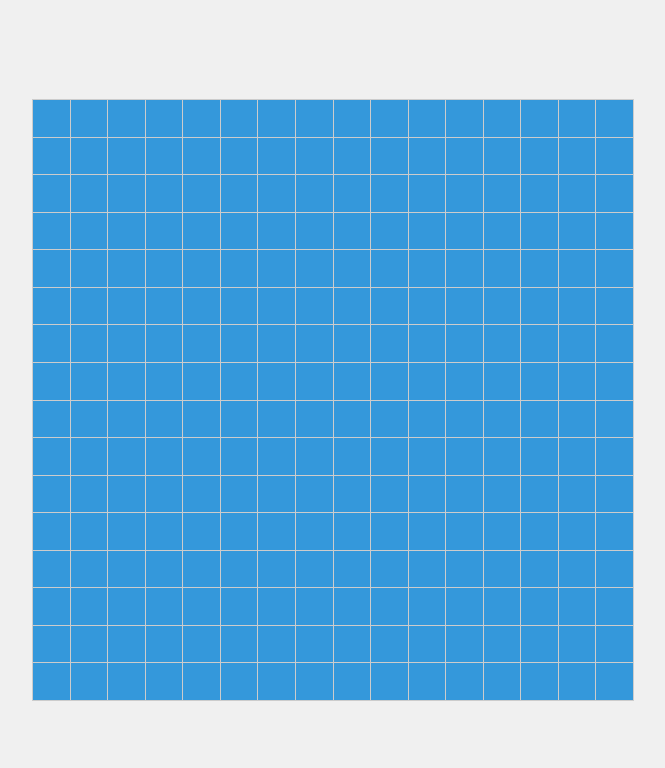
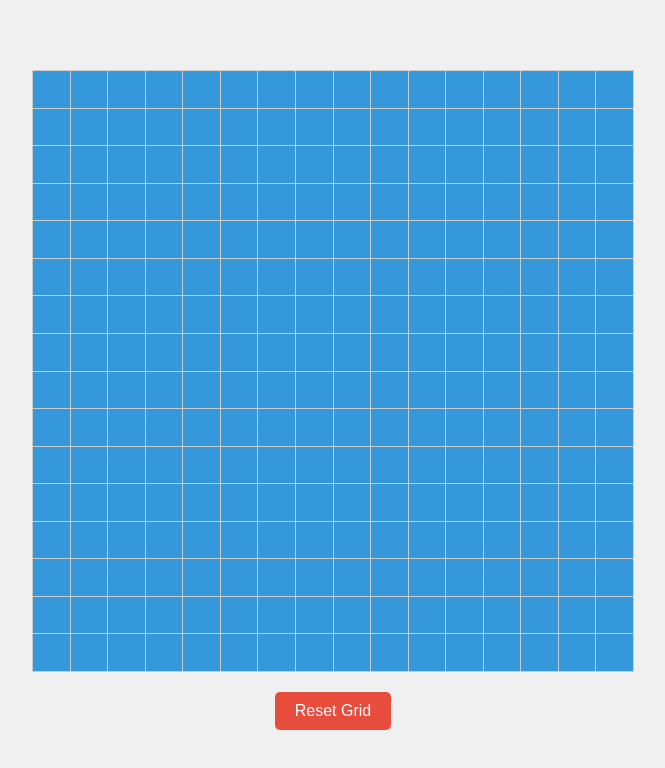
Before and after one commit to raul0r/etch-a-sketch, a plain HTML site: page index.html in a window 1280 px wide. Shown: the whole page, without its empty margins (307-972 px from the left). Drawn offline with Linux system fonts and the light colour scheme.

Commit message:
Added button to reset grid

```diff
--- a/index.html
+++ b/index.html
@@ -3,11 +3,12 @@
 <head>
     <meta charset="UTF-8">
     <meta name="viewport" content="width=device-width, initial-scale=1.0">
-    <title>Hover Grid</title>
+    <title>Grid with Reset</title>
     <link rel="stylesheet" type="text/css" href="styles.css">
     <script defer src="script.js"></script>
 </head>
 <body>
     <div class="grid-container"></div>
+    <button id="reset-btn">Reset Grid</button>
 </body>
 </html>
--- a/script.js
+++ b/script.js
@@ -1,6 +1,9 @@
 const container = document.querySelector('.grid-container');
+const resetBtn = document.querySelector('#reset-btn');
 const totalSquares = 16 * 16;
 
+// Create grid
+function createGrid() {
     for (let i = 0; i < totalSquares; i++) {
         const square = document.createElement('div');
         square.classList.add('square');
@@ -12,3 +15,18 @@ for (let i = 0; i < totalSquares; i++) {
 
         container.appendChild(square);
     }
+}
+
+// Reset function
+function resetGrid() {
+    const squares = document.querySelectorAll('.square');
+    squares.forEach(square => {
+        square.classList.remove('colored');
+    });
+}
+
+// Add reset button event listener
+resetBtn.addEventListener('click', resetGrid);
+
+// Initial grid creation
+createGrid();
--- a/styles.css
+++ b/styles.css
@@ -2,9 +2,12 @@ body {
     margin: 0;
     min-height: 100vh;
     display: flex;
+    flex-direction: column;
     justify-content: center;
     align-items: center;
     background-color: #f0f0f0;
+    font-family: Arial, sans-serif;
+    gap: 20px;
 }
 
 .grid-container {
@@ -29,3 +32,18 @@ body {
 .square.colored {
     background-color: black;
 }
+
+#reset-btn {
+    padding: 10px 20px;
+    font-size: 16px;
+    background-color: #e74c3c;
+    color: white;
+    border: none;
+    border-radius: 5px;
+    cursor: pointer;
+    transition: background-color 0.3s ease;
+}
+
+#reset-btn:hover {
+    background-color: #c0392b;
+}
```
Lines whose indentation alone changed are shown as unchanged.
